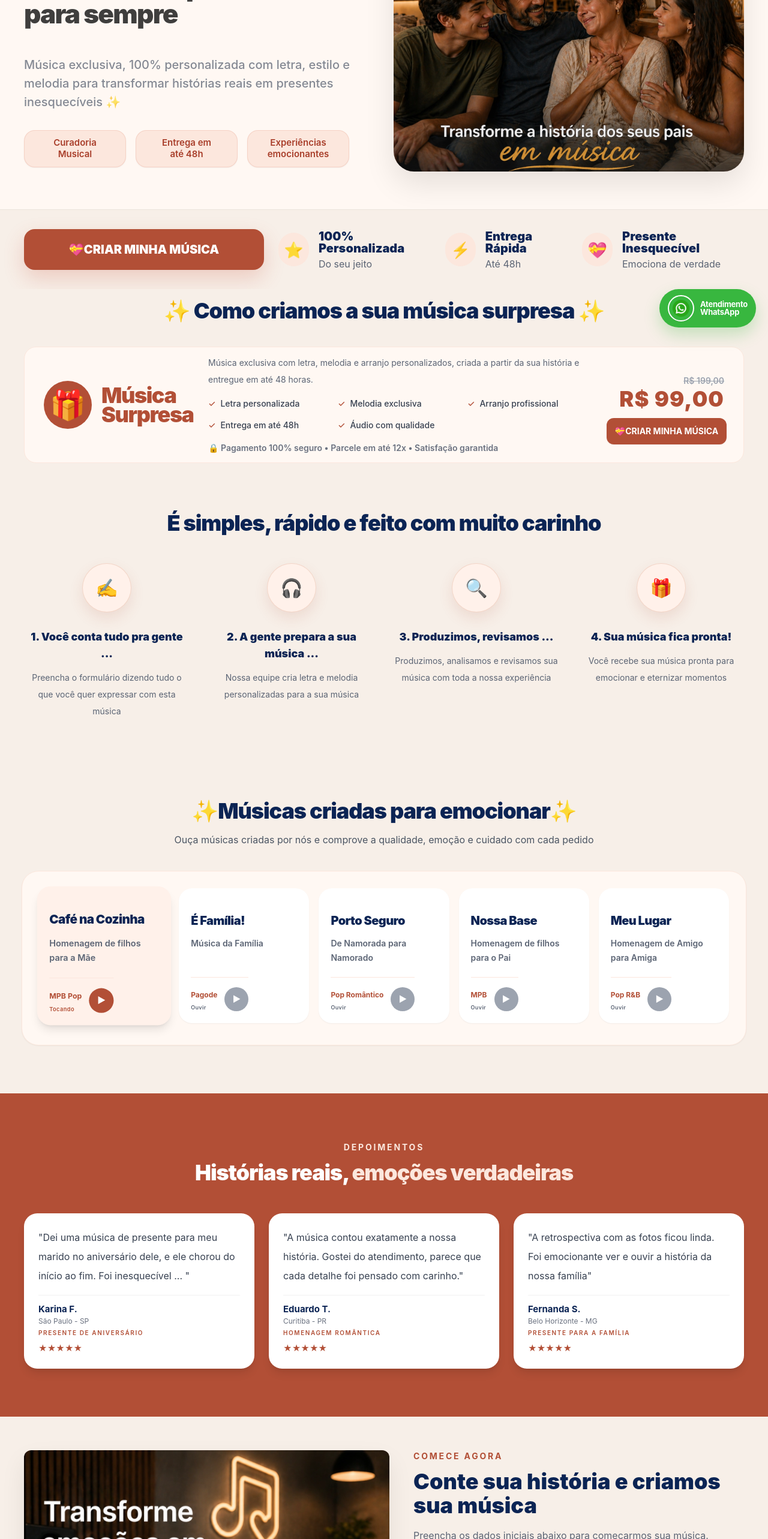
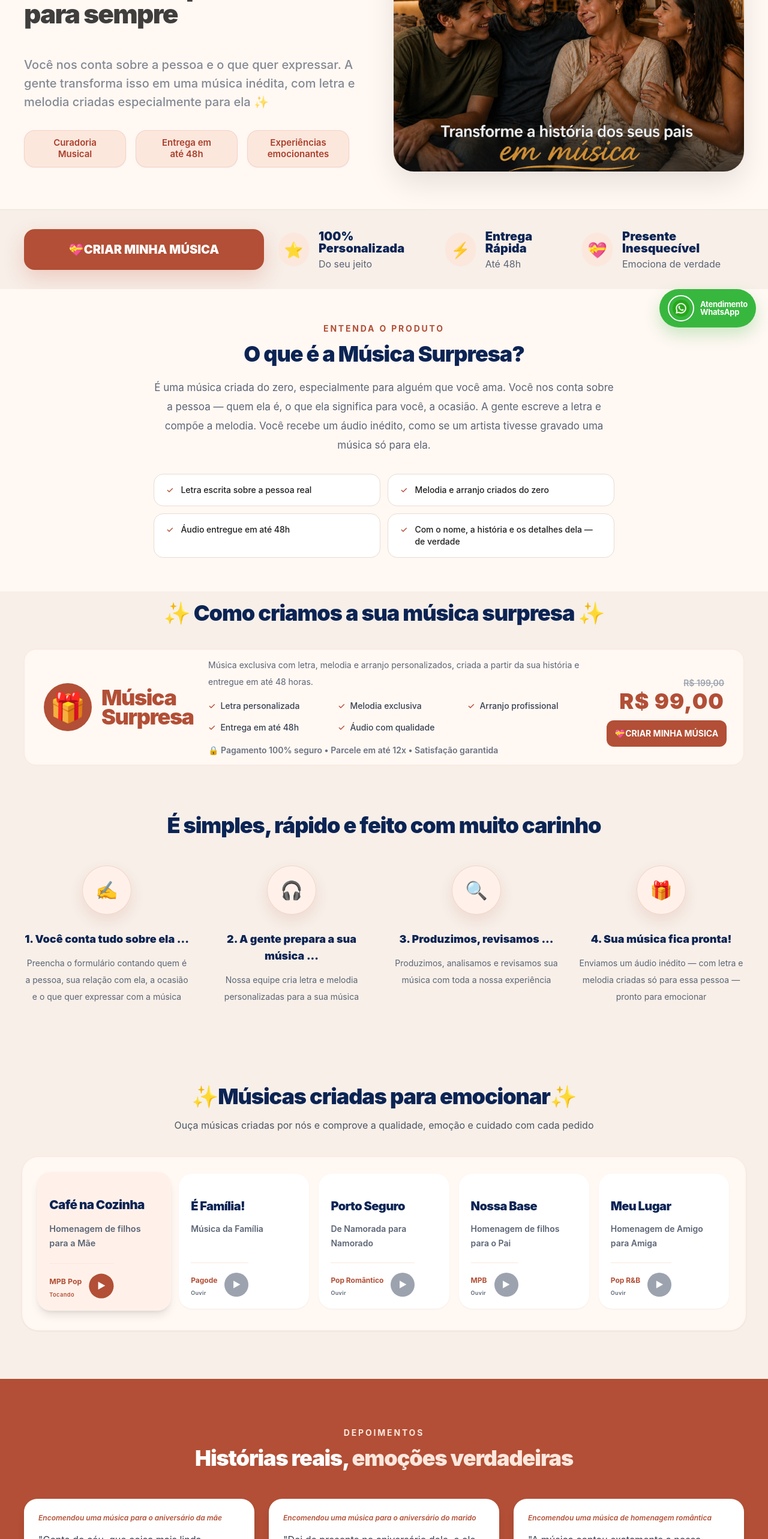
Before and after one commit to viniform/musica-surpresa, a React (Create React App) app: page / in a window 1280 px wide. Shown: the part 234-2800 px from the top of the page at 60% size. Built offline with nearby package versions, Linux system fonts and the light colour scheme; no server answers.

Commit message:
novo build

```diff
--- a/src/pages/HomePage.js
+++ b/src/pages/HomePage.js
@@ -123,7 +123,7 @@ export default function HomePage() {
   const heroSlides = useMemo(() => [
     {
       title: (<>Transformamos <span style={{ color: BRAND.terracotta }}>histórias</span><br />em músicas que emocionam para sempre</>),
-      description: "Música exclusiva, 100% personalizada com letra, estilo e melodia para transformar histórias reais em presentes inesquecíveis ✨",
+      description: "Você nos conta sobre a pessoa e o que quer expressar. A gente transforma isso em uma música inédita, com letra e melodia criadas especialmente para ela ✨",
       pills: ["Curadoria\nMusical", "Entrega em\naté 48h", "Experiências\nemocionantes"],
       image: imagemHero16,
       imageAlt: "Casal ouvindo música juntos",
@@ -131,7 +131,7 @@ export default function HomePage() {
     },
     {
       title: (<>Homenageie <span style={{ color: BRAND.terracotta }}>pessoas especiais</span> com uma música feita só para elas</>),
-      description: "Crie uma homenagem emocionante para mães, pais, avós, filhos, amigos e pessoas que mereçam uma lembrança eternizada ✨",
+      description: "Uma música inédita feita para uma pessoa específica — como se um cantor tivesse composto só para ela ✨",
       pills: ["Homenagens\nÚnicas", "Letra\nPersonalizada", "Entrega\nRápida"],
       image: slide2,
       imageAlt: "Mãe ouvindo música personalizada que a filha deu de presente",
@@ -139,7 +139,7 @@ export default function HomePage() {
     },
     {
       title: (<>Crie músicas para <span style={{ color: BRAND.terracotta }}>ocasiões especiais</span> que merecem<br />ser inesquecíveis</>),
-      description: "Dia das Mães, Dia dos Pais, Dia dos Namorados, aniversários e outras datas ganham um presente único e emocional ✨",
+      description: "Para cada data que merece ser inesquecível: uma música com a história dela, os momentos de vocês e tudo que você quer dizer — transformado em canção ✨",
       pills: ["Diferente", "Surpreendente", "Emocionante"],
       image: slide1,
       imageAlt: "Família ouvindo música personalizada para uma ocasião especial",
@@ -217,16 +217,16 @@ export default function HomePage() {
   }];
 
   const steps = [
-    { title: "Você conta tudo pra gente ...", text: "Preencha o formulário dizendo tudo o que você quer expressar com esta música", icon: "✍️", color: BRAND.terracotta },
+    { title: "Você conta tudo sobre ela ...", text: "Preencha o formulário contando quem é a pessoa, sua relação com ela, a ocasião e o que quer expressar com a música", icon: "✍️", color: BRAND.terracotta },
     { title: "A gente prepara a sua música ...", text: "Nossa equipe cria letra e melodia personalizadas para a sua música", icon: "🎧", color: BRAND.terracotta },
     { title: "Produzimos, revisamos ... ", text: "Produzimos, analisamos e revisamos sua música com toda a nossa experiência", icon: "🔍", color: BRAND.terracotta },
-    { title: "Sua música fica pronta!", text: "Você recebe sua música pronta para emocionar e eternizar momentos", icon: "🎁", color: BRAND.terracotta },
+    { title: "Sua música fica pronta!", text: "Enviamos um áudio inédito — com letra e melodia criadas só para essa pessoa — pronto para emocionar", icon: "🎁", color: BRAND.terracotta },
   ];
 
   const testimonials = [
-    { name: "Karina F.", city: "São Paulo - SP", quote: "Dei uma música de presente para meu marido no aniversário dele, e ele chorou do início ao fim. Foi inesquecível ... ", role: "Presente de aniversário" },
-    { name: "Eduardo T.", city: "Curitiba - PR", quote: "A música contou exatamente a nossa história. Gostei do atendimento, parece que cada detalhe foi pensado com carinho.", role: "Homenagem romântica" },
-    { name: "Fernanda S.", city: "Belo Horizonte - MG", quote: "A retrospectiva com as fotos ficou linda. Foi emocionante ver e ouvir a história da nossa família", role: "Presente para a família" },
+    { name: "Rayane C.", city: "São Paulo - SP", context: "Encomendou uma música para o aniversário da mãe", quote: "Gente do céu, que coisa mais linda... chorando aqui 😢 Ficou lindo demais!! Amei, amei, amei. Parabéns pelo trabalho, vocês arrasaram!", role: "Presente de aniversário" },
+    { name: "Karina F.", city: "São Paulo - SP", context: "Encomendou uma música para o aniversário do marido", quote: "Dei de presente no aniversário dele, e ele chorou do início ao fim. Foi inesquecível ...", role: "Presente de aniversário" },
+    { name: "Eduardo T.", city: "Curitiba - PR", context: "Encomendou uma música de homenagem romântica", quote: "A música contou exatamente a nossa história. Gostei do atendimento — parece que cada detalhe foi pensado com carinho.", role: "Homenagem romântica" },
   ];
 
   const faqs = [
@@ -301,6 +301,36 @@ export default function HomePage() {
                 ))}
               </div>
             </div>
+          </div>
+        </div>
+      </section>
+
+      {/* O que é */}
+      <section id="o-que-e" className="scroll-mt-24 py-10 lg:py-14" style={{ backgroundColor: BRAND.cream }}>
+        <div className="mx-auto max-w-7xl px-4 lg:px-10">
+          <div className="mx-auto max-w-3xl text-center">
+            <p className="text-sm font-bold uppercase tracking-[0.2em]" style={{ color: BRAND.terracotta }}>
+              Entenda o produto
+            </p>
+            <h2 className="mt-3 text-2xl font-black tracking-[-0.03em] sm:text-3xl lg:text-4xl" style={{ color: BRAND.navy }}>
+              O que é a Música Surpresa?
+            </h2>
+            <p className="mt-5 text-[15px] leading-8 lg:text-[17px]" style={{ color: BRAND.muted }}>
+              É uma música criada do zero, especialmente para alguém que você ama. Você nos conta sobre a pessoa — quem ela é, o que ela significa para você, a ocasião. A gente escreve a letra e compõe a melodia. Você recebe um áudio inédito, como se um artista tivesse gravado uma música só para ela.
+            </p>
+            <ul className="mt-8 grid grid-cols-1 gap-3 text-left sm:grid-cols-2">
+              {[
+                "Letra escrita sobre a pessoa real",
+                "Melodia e arranjo criados do zero",
+                "Áudio entregue em até 48h",
+                "Com o nome, a história e os detalhes dela — de verdade",
+              ].map((item) => (
+                <li key={item} className="flex items-start gap-3 rounded-2xl border border-[#E8DDD2] bg-white px-5 py-4 text-sm font-medium" style={{ color: BRAND.text }}>
+                  <span style={{ color: BRAND.terracotta }}>✓</span>
+                  {item}
+                </li>
+              ))}
+            </ul>
           </div>
         </div>
       </section>
@@ -431,6 +461,7 @@ export default function HomePage() {
           <div className="mt-8 grid gap-5 lg:mt-12 lg:grid-cols-3 lg:gap-6">
             {testimonials.map((item) => (
               <div key={item.name} className="rounded-[22px] bg-white px-6 py-5 shadow-lg lg:p-6">
+                <p className="mb-3 text-xs font-semibold italic" style={{ color: BRAND.terracotta }}>{item.context}</p>
                 <p className="text-sm leading-6 text-[#374151] lg:text-base lg:leading-8">"{item.quote}"</p>
                 <div className="mt-4 border-t border-black/5 pt-3">
                   <p className="text-[15px] font-bold text-[#0B2454]">{item.name}</p>
```
